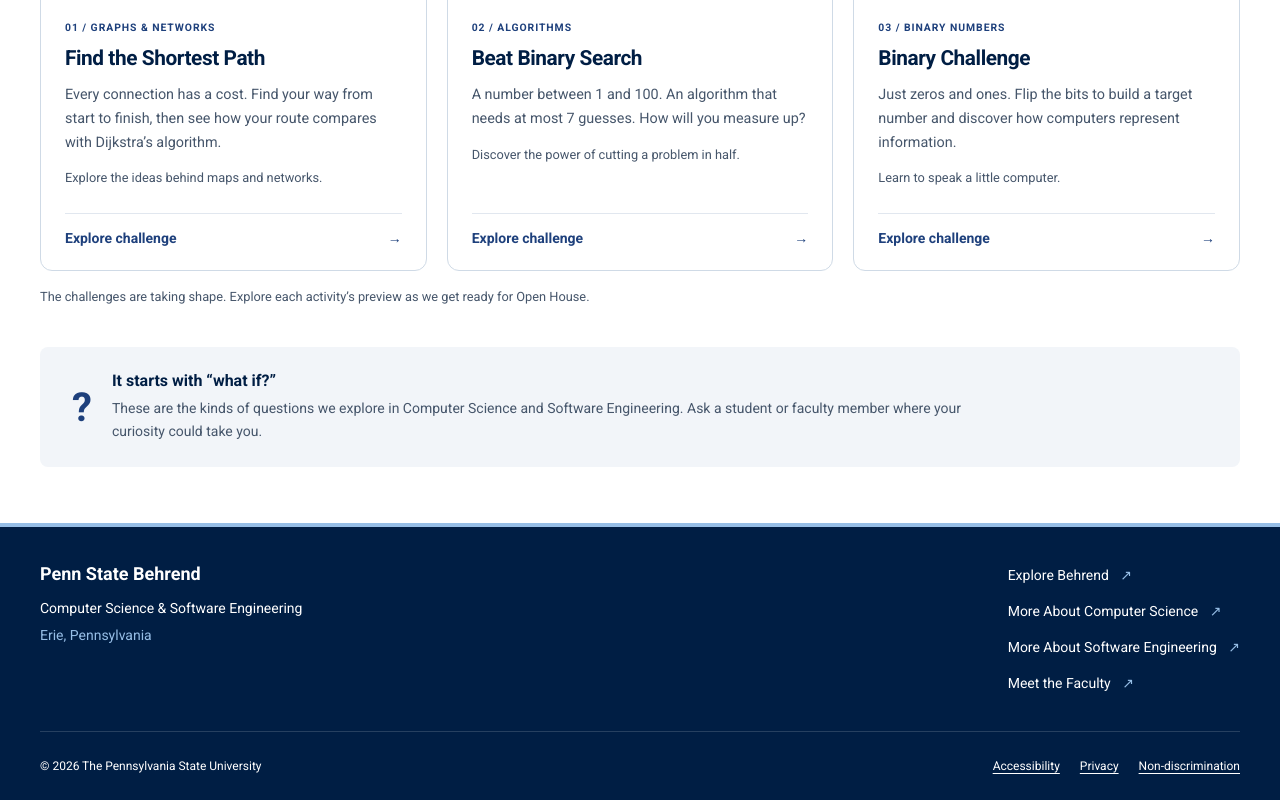
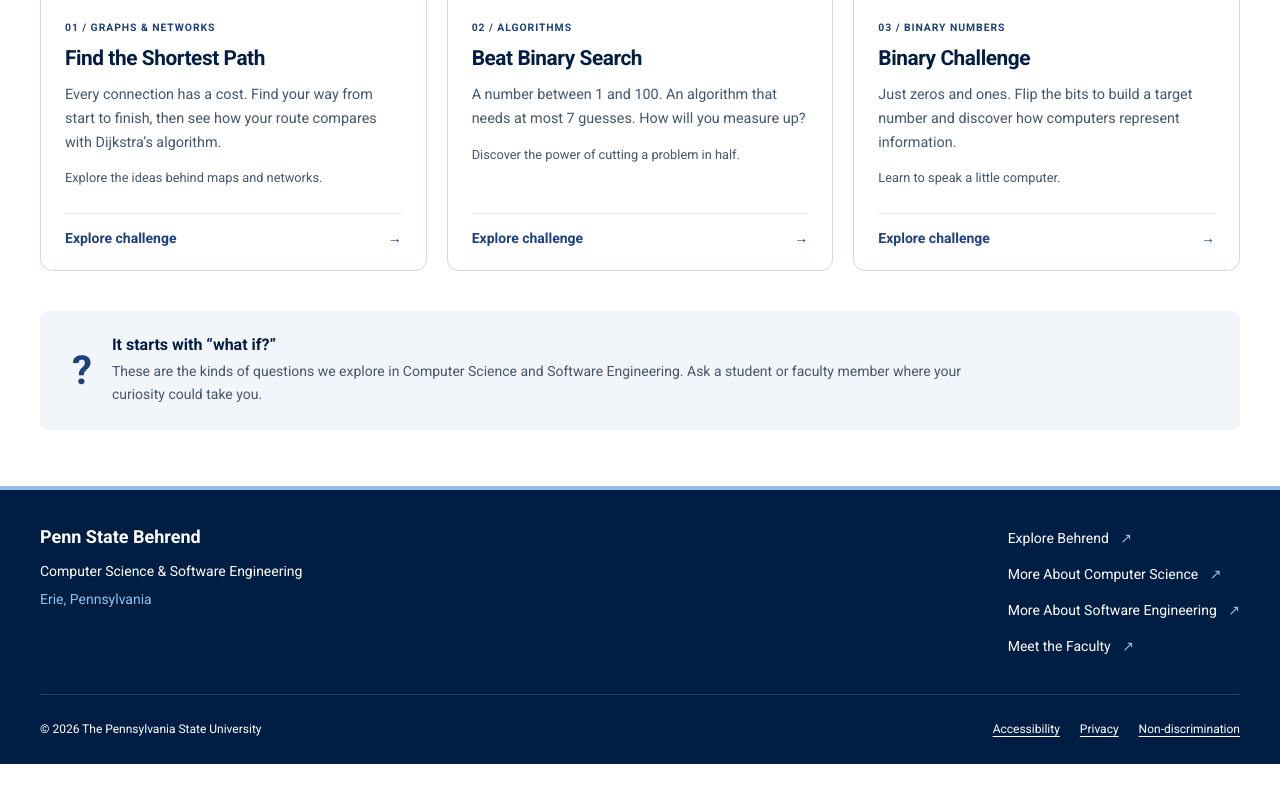
Before and after one commit to Lanham-Software-James/behrend-open-house-activities, an Angular app: page / in a window 1280 px wide. Shown: the part 820-1620 px from the top of the page. After the commit the page ends 1584 px from the top, so only its background shows below. Built offline with nearby package versions, Linux system fonts and the light colour scheme.

Commit message:
Removing in progress note

```diff
--- a/src/app/home/home.html
+++ b/src/app/home/home.html
@@ -33,7 +33,6 @@
       </a>
     }
   </div>
-  <p class="availability">The challenges are taking shape. Explore each activity’s preview as we get ready for Open House.</p>
 </section>
 
 <aside class="closing-note">
```
